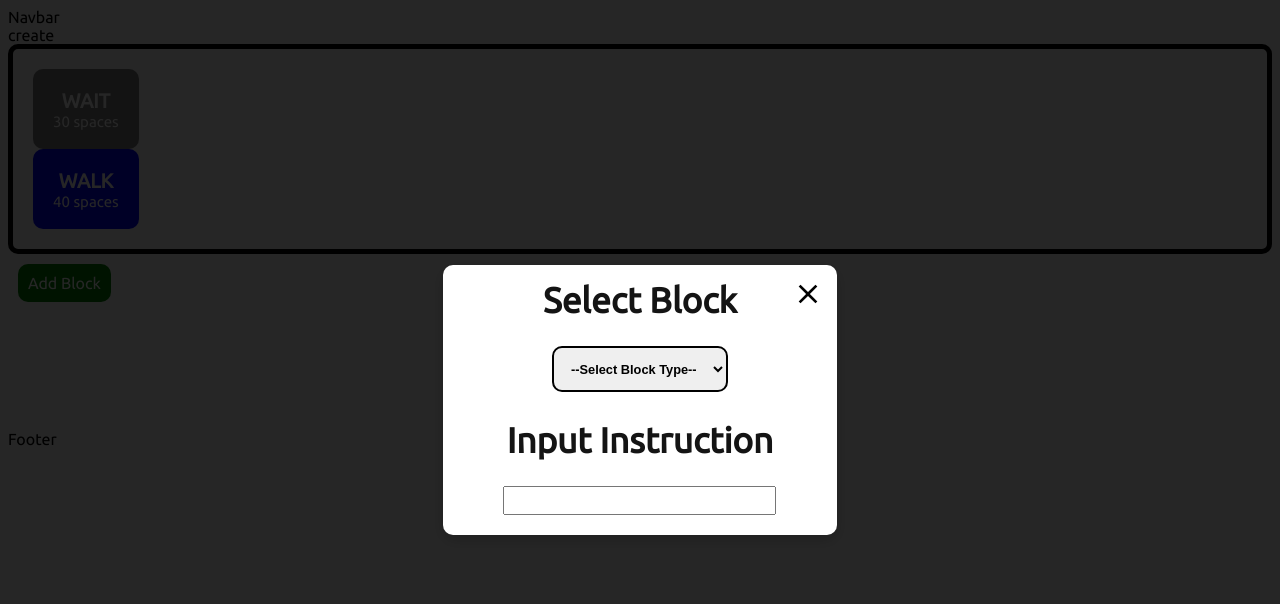
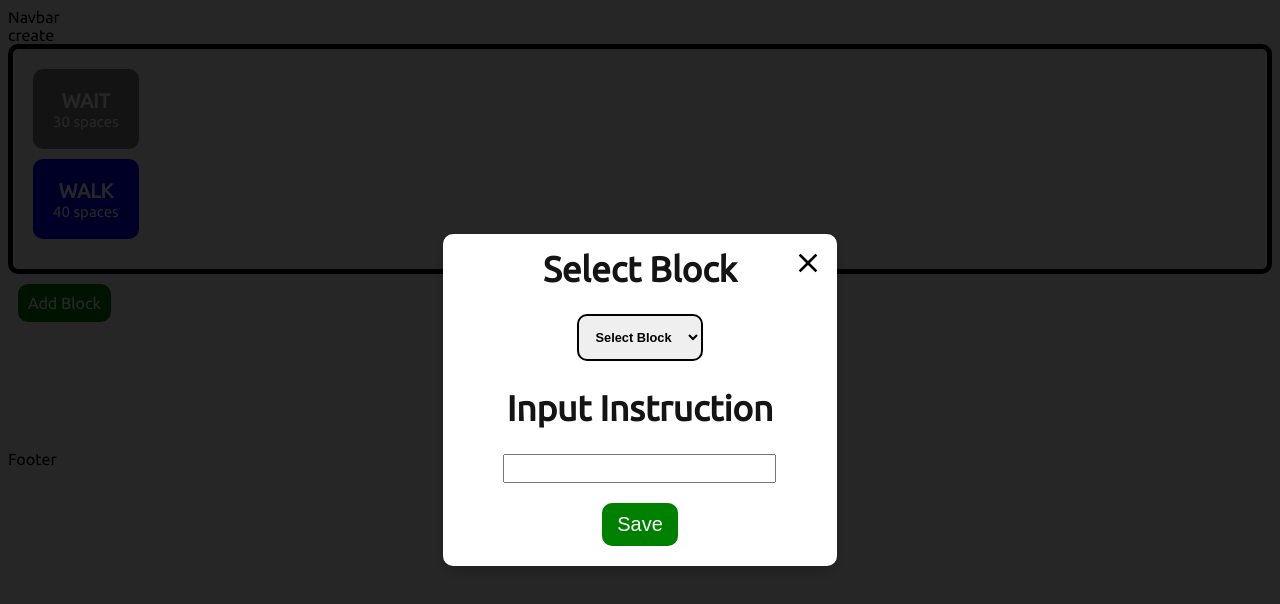
Before and after one commit to itaylor24/Robotokens, a Next.js app in the folder robotokens-app/: page /create in a window 1280 px wide. Both pictures are taken after a click on the element "Add Block". Shown: the top 604 px of the page. Built offline with nearby package versions, Linux system fonts and the light colour scheme.

Commit message:
block code

```diff
--- a/robotokens-app/Components/BlockCode/Block.js
+++ b/robotokens-app/Components/BlockCode/Block.js
@@ -39,6 +39,7 @@ const BlockContainer = styled.div`
     padding-top: 10px;
     padding-bottom: 10px;
     border-radius: 10px;
+    margin-bottom: 10px;
 
 
     ${props => props.name === 'run' && css  `
--- a/robotokens-app/Components/BlockCode/BlockList.js
+++ b/robotokens-app/Components/BlockCode/BlockList.js
@@ -5,7 +5,6 @@ import styled from 'styled-components';
 const BlockList = (props) =>{
 
     const {blocklist} = props;
-
 
     return (<BlockListContainer>
         {blocklist.map((item,index)=>{
--- a/robotokens-app/Components/BlockCode/BlockSelectorModal.js
+++ b/robotokens-app/Components/BlockCode/BlockSelectorModal.js
@@ -5,9 +5,20 @@ import { MdClose } from 'react-icons/md';
 
 // import {Translator, Translate} from 'react-auto-translate';
 
-export const BlockSelectorModal = ({ showModal, setShowModal}) => {
+export const BlockSelectorModal = ({ showModal, setShowModal, handleAddBlock}) => {
 
-const modalRef = useRef();
+    const modalRef = useRef();
+    const [instruction, setInstruction] = useState(null);
+    const [option, setOption] = useState(null);
+
+    const handleChangeInstruction = (evt) =>{
+
+        setInstruction(evt.target.value);
+    }
+
+    const handleChangeOption = (evt) =>{
+        setOption(evt.target.value);
+    }
 
   const animation = useSpring({
     config: {
@@ -31,6 +42,8 @@ const modalRef = useRef();
     [setShowModal, showModal]
   );
 
+
+
   useEffect(
     () => {
       document.addEventListener('keydown', keyPress);
@@ -47,22 +60,38 @@ return (
             <ModalWrapper showModal={showModal}>
               <ModalContent>
                 <MainTitle> Select Block </MainTitle>
-                <OptionsMenu>
-                  <option>--Select Block Type--</option>
+                <OptionsMenu onChange = {handleChangeOption}>
+                  <option>Select Block</option>
                   <option>RUN</option>
                   <option>WALK</option>
                   <option>TURN</option>
                   <option>THROW</option>
+                  <option>WAIT</option>
                 </OptionsMenu>
 
                 <MainTitle>
                     Input Instruction
                 </MainTitle>
 
-                <InputInstruction type="number">
+                <InputInstruction type="number" onChange={handleChangeInstruction}>
 
                 </InputInstruction>
+                <SaveButton onClick = {(evt) => {
 
+                    if(option && instruction){
+                        handleAddBlock({name: ''+option.toLowerCase(), instruction: '' +instruction});
+                        setShowModal(prev=>!prev);
+                        setOption(null);
+                        setInstruction(null);
+                    }else{
+                        alert("All Fields Required");
+                    }
+
+
+
+                    }}>
+                    Save
+                </SaveButton>
               </ModalContent>
               <CloseModalButton
                 aria-label='Close modal'
@@ -91,6 +120,19 @@ justify-content: center;
 align-items: center;
 z-index:10;
 `;
+
+const SaveButton = styled.button`
+    background-color: green;
+    border: none;
+    border-radius: 10px;
+    color: white;
+    margin-bottom: 20px;
+    width: fit-content;
+    font-size: 20px;
+    padding: 10px;
+    padding-right: 15px;
+    padding-left: 15px;
+`
 
 const ModalWrapper = styled.div`
 width: 100%;
--- a/robotokens-app/Components/BlockCode/CreateBlockCode.js
+++ b/robotokens-app/Components/BlockCode/CreateBlockCode.js
@@ -17,11 +17,18 @@ const CreateBlockCode = (props) =>{
         setShowModal(!showModal);
     }
 
+    const handleAddBlock = (newBlock) =>{
+        let newBlockList = [...blocklist];
+        newBlockList.push(newBlock);
+        updateBlockList(newBlockList);
+    }
+
+
     return (<div>
 
         <BlockList blocklist = {blocklist}/>
         <CreateBlockButton click={handleClick}/>
-        <BlockSelectorModal showModal ={showModal} setShowModal={setShowModal} />
+        <BlockSelectorModal showModal ={showModal} setShowModal={setShowModal} handleAddBlock = {handleAddBlock} />
         <Script script = {script}/>
 
     </div>)
```
